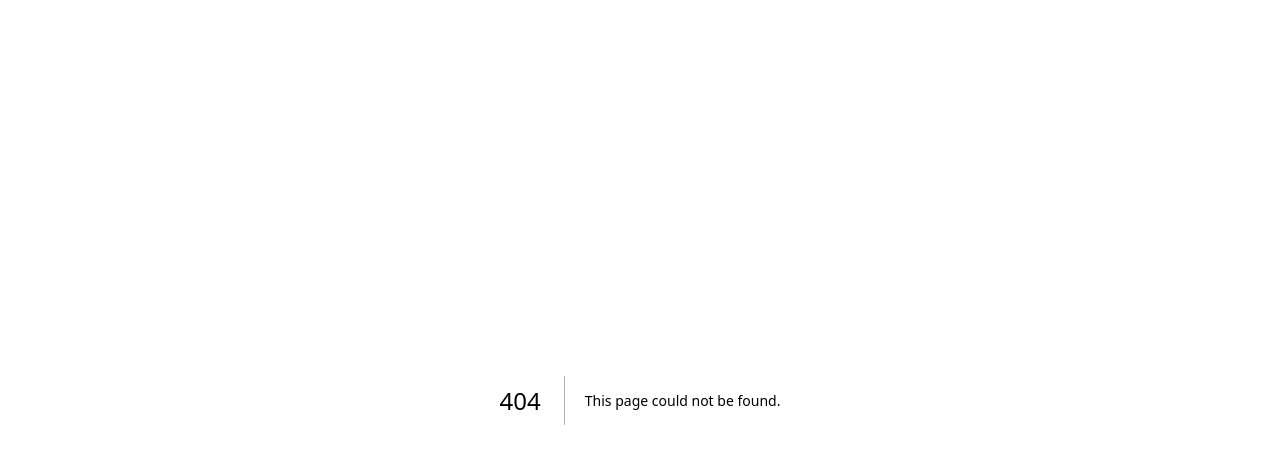
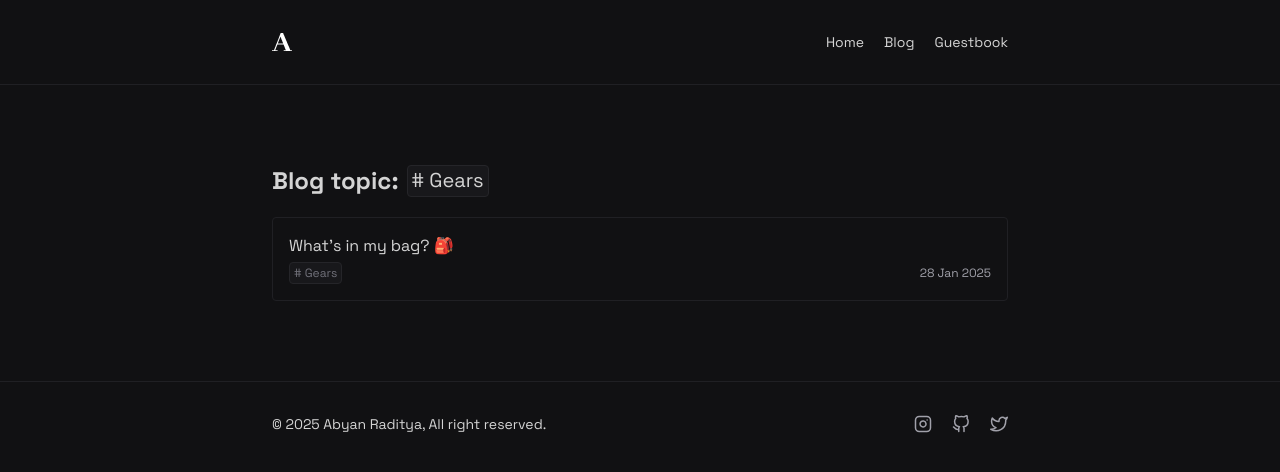
Before and after one commit to byanrkh/site, a Next.js app: page /blog/tags/Gears in a window 1280 px wide. Before the commit this address had no page. Shown: the top 472 px of the page. Built offline with nearby package versions, Linux system fonts and the light colour scheme.

Commit message:
Feat: added tag sorting

```diff
--- a/app/(root)/blog/[slug]/page.tsx
+++ b/app/(root)/blog/[slug]/page.tsx
@@ -46,11 +46,13 @@ export default async function BlogPost({ params }: Props) {
           <ul className="flex gap-2">
             {(await post).tags.map((tag) => {
               return (
-                <li
-                  className="text-sm bg-[#18181b] border border-[#252529] rounded px-1 py-0.5 text-zinc-500"
-                  key={tag}
-                >
-                  # {tag}
+                <li key={tag}>
+                  <Link
+                    className="text-sm bg-[#18181b] border border-[#252529] rounded px-1 py-0.5 text-zinc-500"
+                    href={`/blog/tags/${post.tags}`}
+                  >
+                    # {tag}
+                  </Link>{" "}
                 </li>
               );
             })}
--- /dev/null
+++ b/app/(root)/blog/tags/[tags]/page.tsx
@@ -0,0 +1,29 @@
+import PostCard from "@/components/Layout/PostCard";
+import Title from "@/components/Layout/Title";
+import { getAllPosts } from "@/libs/post";
+import { notFound } from "next/navigation";
+import React from "react";
+
+export default function page({ params }: { params: { tags: string } }) {
+  let posts = getAllPosts().filter((post) => post.tags.includes(params.tags));
+
+  if (!posts) {
+    notFound();
+  }
+
+  return (
+    <section>
+      <Title>
+        Blog topic:{" "}
+        <div className="ml-2 text-xl bg-[#18181b] border border-[#252529] px-1 rounded font-normal">
+          # {params.tags}
+        </div>
+      </Title>
+      <div className="grid grid-cols-1 gap-3">
+        {posts.map((post) => {
+          return <PostCard key={post.slug} post={post} />;
+        })}
+      </div>
+    </section>
+  );
+}
--- a/components/Layout/PostCard.tsx
+++ b/components/Layout/PostCard.tsx
@@ -1,6 +1,7 @@
 import Link from "next/link";
 import type { Post } from "@/types";
 import { formatDate } from "@/libs/formatDate";
+import { cn } from "@/libs/cn";
 
 export default function PostCard({ post }: { post: Post }) {
   return (
@@ -14,7 +15,9 @@ export default function PostCard({ post }: { post: Post }) {
           {post.tags.map((tag) => (
             <div
               key={tag}
-              className="text-xs bg-[#18181b] border border-[#252529] rounded px-1 py-0.5 text-zinc-500"
+              className={cn(
+                "text-xs bg-[#18181b] border border-[#252529] rounded px-1 py-0.5 text-zinc-500"
+              )}
             >
               # {tag}
             </div>
--- a/package.json
+++ b/package.json
@@ -22,6 +22,7 @@
     "react-dom": "^19.0.0",
     "react-feather": "^2.0.10",
     "react-github-calendar": "^4.5.4",
+    "react-syntax-highlighter": "^15.6.1",
     "remark-gfm": "^4.0.0",
     "tailwind-merge": "^2.6.0",
     "vaul": "^1.1.2"
```
Also changed, not shown: libs/post.ts (+23 -21 lines), 1 other file (tests, documents, lock files or other folders).
